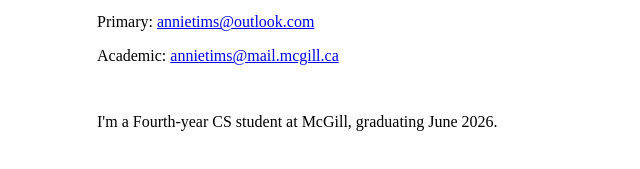
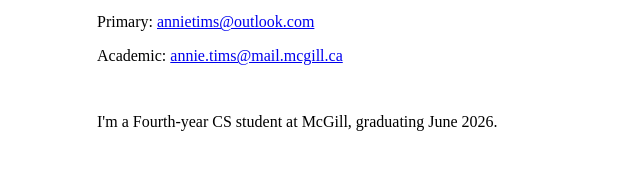
Before and after one commit to annietims/Website, a plain HTML site: page index.html in a window 1280 px wide. Shown: the part 143-312 px from the top of the page, 287-927 px from the left. Drawn offline with Linux system fonts and the light colour scheme.

Commit message:
fix email.

```diff
--- a/index.html
+++ b/index.html
@@ -14,7 +14,7 @@
   <h1>Annie Tims</h1>
   <p>Honours Computer Science, Minor in Linguistics &middot; McGill University</p>
   <p>Primary: <a href="mailto:annietims@outlook.com">annietims@outlook.com</a></p>
-  <p>Academic: <a href="mailto:annietims@mail.mcgill.ca">annietims@mail.mcgill.ca</a></p>
+  <p>Academic: <a href="mailto:annie.tims@mail.mcgill.ca">annie.tims@mail.mcgill.ca</a></p>
   <p style="margin-top: 3rem;">
     I'm a Fourth-year CS student at McGill, graduating June 2026.
   </p>
```
